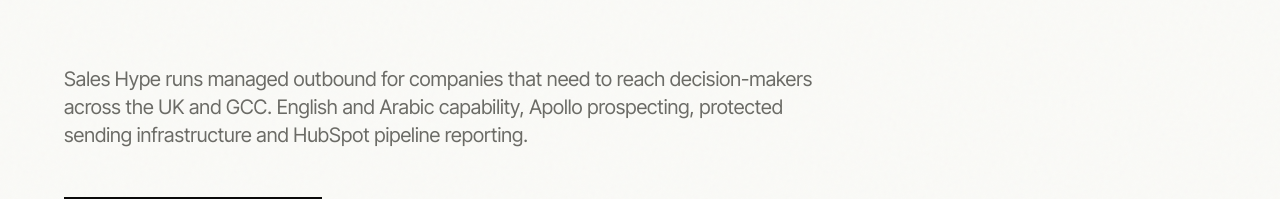
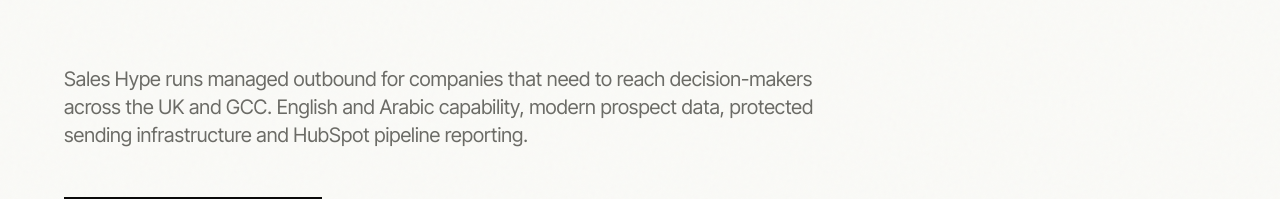
Before and after one commit to tareq-arch/saleshype-site, a Next.js app: page /gcc-lead-generation in a window 1280 px wide. Shown: the part 548-747 px from the top of the page. Built offline with nearby package versions, Linux system fonts and the light colour scheme.

Commit message:
Soften GCC lead generation tooling copy

```diff
--- a/app/gcc-lead-generation/page.tsx
+++ b/app/gcc-lead-generation/page.tsx
@@ -3,7 +3,7 @@
 
 export const metadata: Metadata = {
   title: "GCC Lead Generation for B2B Companies",
-  description: "GCC lead generation for UK and regional B2B companies. Sales Hype runs English and Arabic outbound with Apollo, HubSpot and deliverability infrastructure.",
+  description: "GCC lead generation for UK and regional B2B companies. Sales Hype runs English and Arabic outbound with modern data tools, HubSpot and deliverability infrastructure.",
   alternates: { canonical: "/gcc-lead-generation" },
 };
 
@@ -12,7 +12,7 @@
     <SeoLandingPage
       eyebrow="GCC lead generation"
       title="GCC lead generation for B2B companies selling across UK, UAE and KSA."
-      description="Sales Hype runs managed outbound for companies that need to reach decision-makers across the UK and GCC. English and Arabic capability, Apollo prospecting, protected sending infrastructure and HubSpot pipeline reporting."
+      description="Sales Hype runs managed outbound for companies that need to reach decision-makers across the UK and GCC. English and Arabic capability, modern prospect data, protected sending infrastructure and HubSpot pipeline reporting."
       primaryKeyword="GCC lead generation"
       supportingKeywords={["Saudi B2B lead generation", "Arabic outbound lead generation", "UAE B2B lead generation", "UK to GCC outbound"]}
       sections={[
@@ -20,7 +20,7 @@
         { title: "KSA and WhatsApp matter", body: "For Saudi and wider GCC campaigns, the follow-up path may involve WhatsApp and Arabic messaging, especially after initial interest. HubSpot can support those handoffs when the pipeline is designed properly." },
         { title: "Useful for UK companies expanding into the region", body: "Sales Hype is a fit for UK B2B companies that already know their offer works and now need a controlled outbound route into GCC markets." },
       ]}
-      bullets={["UK, UAE, GCC and KSA market targeting.", "English and Arabic messaging capability.", "Apollo lists by geography, sector and decision-maker role.", "Secondary domains and deliverability setup.", "HubSpot routing for replies and regional pipeline visibility.", "Weekly reporting on reply quality and market response."]}
+      bullets={["UK, UAE, GCC and KSA market targeting.", "English and Arabic messaging capability.", "Prospect data shaped by geography, sector and decision-maker role.", "Protected sending and deliverability setup.", "HubSpot routing for replies and regional pipeline visibility.", "Weekly reporting on reply quality and market response."]}
       faqs={[
         { question: "Does Sales Hype work with Saudi Arabia and GCC markets?", answer: "Yes. Sales Hype works across the UK and GCC, including KSA, with English and Arabic capability." },
         { question: "Can outbound work for UK companies entering the GCC?", answer: "Yes, when the ICP, offer, messaging and follow-up route are adapted to the region. Sales Hype helps build that motion instead of simply translating a UK campaign." },
```
